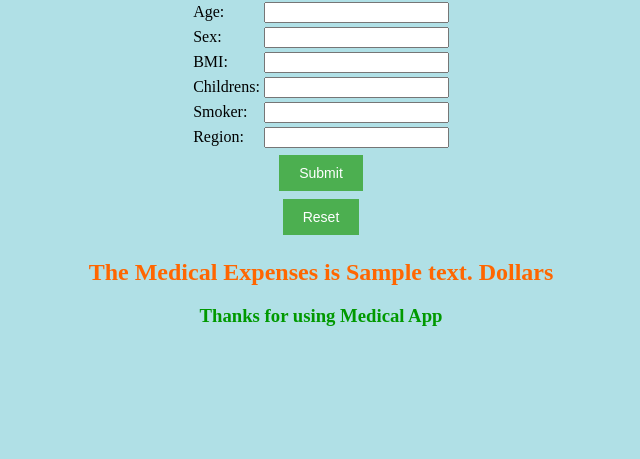
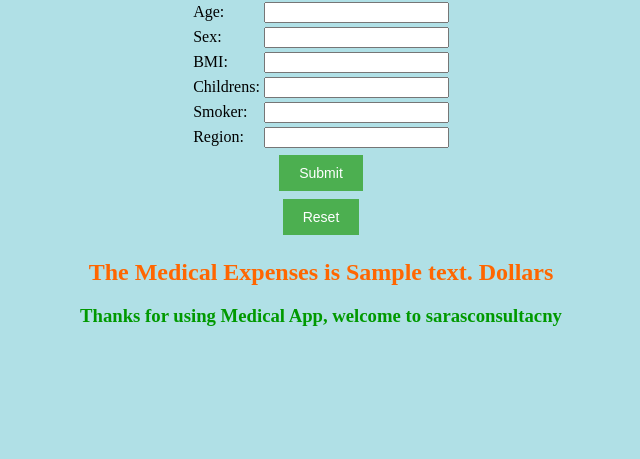
Before and after one commit to sarasconsultancy/regression_model, a Django app: template webapp/template/index.html in a window 1280 px wide. Shown: the part 140-599 px from the top of the page, without its empty margins (319-959 px from the left). Run offline with Django 4.2, Linux system fonts and the light colour scheme; the template is opened without the code that fills it: most values are stand-ins (such as "Sample title", 1, 10 or a date in 2020).

Commit message:
This is for the test

```diff
--- a/webapp/template/index.html
+++ b/webapp/template/index.html
@@ -42,7 +42,7 @@
     {% if answer %}
 
     <center><h2 style="color:#FF6600"> The Medical Expenses is {{answer}} Dollars</h2>
-    <h3 style="color:#009900">Thanks for using Medical App</h3></h2>
+    <h3 style="color:#009900">Thanks for using Medical App, welcome to sarasconsultacny</h3></h2>
     </center>
 
     {% endif %}
```
Also changed, not shown: 1 other file.
